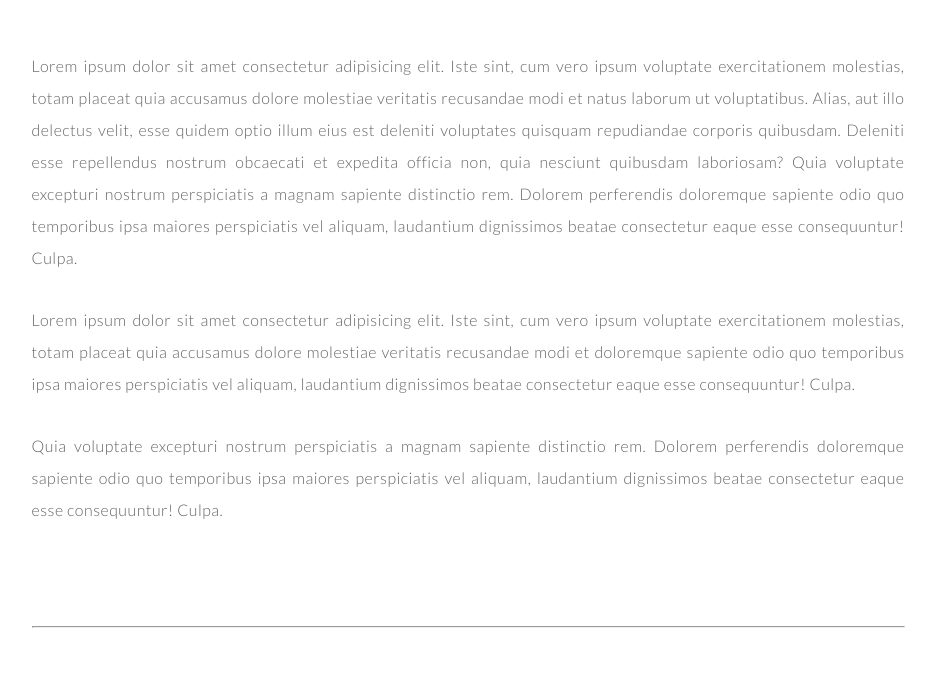
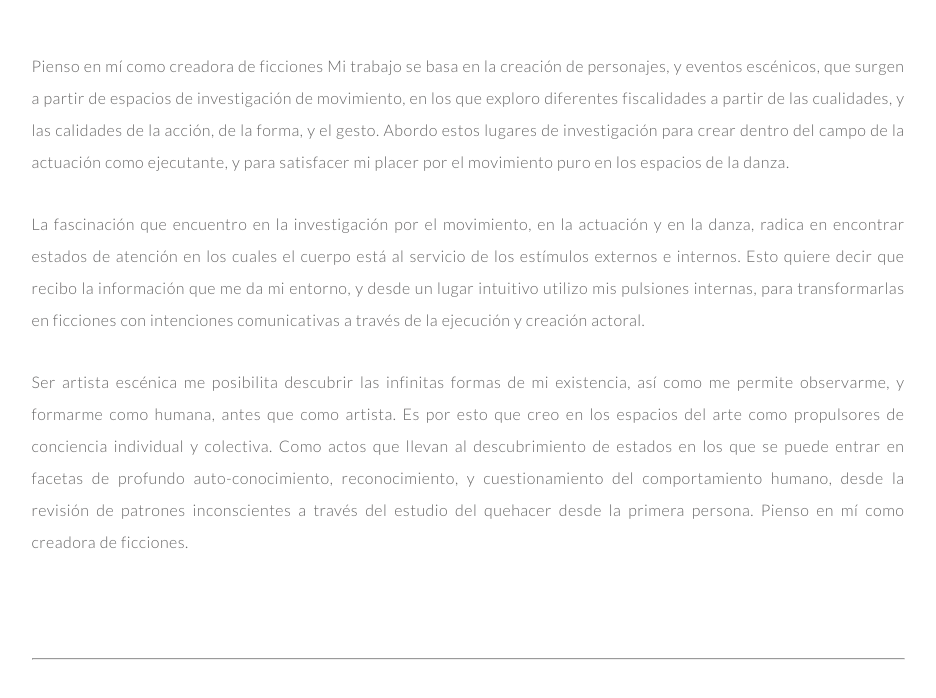
Before and after one commit to RhinoSoftwareDevelopment/IsabellaRestrepo, a website: page pages/statement.html in a window 1280 px wide. Shown: the part 1082-1780 px from the top of the page, without its empty margins (172-1108 px from the left). Drawn offline with Linux system fonts and the light colour scheme.

Commit message:
Fixed clients issues

```diff
--- a/pages/statement.html
+++ b/pages/statement.html
@@ -15,7 +15,7 @@
 <body>
     <header>
         <nav class="navbar">
-             <h1 class="navbar__logo"><a href="../index.html">Isabella Restrepo</a></h1>
+            <h1 class="navbar__logo"><a href="../index.html">Isabella Restrepo</a></h1>
             <ul class="navbar__list">
                 <li> <a href="./statement.html" class="navbar__link navbar__link--active">Artist Statement</a></li>
                 <li> <a href="./self-evaluation.html" class="navbar__link">Autoevaluación</a></li>
@@ -30,10 +30,11 @@
         <div class="container">
             <div class="statement__heading">
                 <div class="statement__image">
-                    <img  src="../images/headshot.jpg" alt="Isabella Retrepo">
+                    <img src="../images/headshot.jpg" alt="Isabella Retrepo">
                 </div>
                 <div class="container u-margin-bottom-big title-box">
-                    <h1 class="heading-primary heading-primary--main heading-primary--big">Artist <br> Statement</h1> <br>
+                    <h1 class="heading-primary heading-primary--main heading-primary--big">Artist <br> Statement</h1>
+                    <br>
                     <h2 class="heading-primary--main heading-primary--subtitle">2019</h2>
                 </div>
             </div>
@@ -43,27 +44,40 @@
     <section>
         <div class="text-box">
             <p class="paragraph">
-                Lorem ipsum dolor sit amet consectetur adipisicing elit. Iste sint, cum vero ipsum voluptate
-                exercitationem molestias, totam placeat quia accusamus dolore molestiae veritatis recusandae modi et
-                natus laborum ut voluptatibus.
-                Alias, aut illo delectus velit, esse quidem optio illum eius est deleniti voluptates quisquam
-                repudiandae corporis quibusdam. Deleniti esse repellendus nostrum obcaecati et expedita officia non,
-                quia nesciunt quibusdam laboriosam?
-                Quia voluptate excepturi nostrum perspiciatis a magnam sapiente distinctio rem. Dolorem perferendis
-                doloremque sapiente odio quo temporibus ipsa maiores perspiciatis vel aliquam, laudantium dignissimos
-                beatae consectetur eaque esse consequuntur! Culpa.
+
+                Pienso en mí como creadora de ficciones
+                Mi trabajo se basa en la creación de personajes, y eventos escénicos, que surgen a partir de espacios de
+                investigación
+                de movimiento, en los que exploro diferentes fiscalidades a partir de las cualidades, y las calidades de
+                la acción, de
+                la forma, y el gesto. Abordo estos lugares de investigación para crear dentro del campo de la actuación
+                como ejecutante,
+                y para satisfacer mi placer por el movimiento puro en los espacios de la danza.
             </p>
+
             <p class="paragraph">
-                Lorem ipsum dolor sit amet consectetur adipisicing elit. Iste sint, cum vero ipsum voluptate
-                exercitationem molestias, totam placeat quia accusamus dolore molestiae veritatis recusandae modi et
-                doloremque sapiente odio quo temporibus ipsa maiores perspiciatis vel aliquam, laudantium dignissimos
-                beatae consectetur eaque esse consequuntur! Culpa.
+                La fascinación que encuentro en la investigación por el movimiento, en la actuación y en la danza,
+                radica en encontrar
+                estados de atención en los cuales el cuerpo está al servicio de los estímulos externos e internos. Esto
+                quiere decir que
+                recibo la información que me da mi entorno, y desde un lugar intuitivo utilizo mis pulsiones internas,
+                para
+                transformarlas en ficciones con intenciones comunicativas a través de la ejecución y creación actoral.
             </p>
+
             <p class="paragraph">
-                Quia voluptate excepturi nostrum perspiciatis a magnam sapiente distinctio rem. Dolorem perferendis
-                doloremque sapiente odio quo temporibus ipsa maiores perspiciatis vel aliquam, laudantium dignissimos
-                beatae consectetur eaque esse consequuntur! Culpa.
+                Ser artista escénica me posibilita descubrir las infinitas formas de mi existencia, así como me permite
+                observarme, y
+                formarme como humana, antes que como artista. Es por esto que creo en los espacios del arte como
+                propulsores de
+                conciencia individual y colectiva. Como actos que llevan al descubrimiento de estados en los que se
+                puede entrar en
+                facetas de profundo auto-conocimiento, reconocimiento, y cuestionamiento del comportamiento humano,
+                desde la revisión de
+                patrones inconscientes a través del estudio del quehacer desde la primera persona.
+                Pienso en mí como creadora de ficciones.
             </p>
+
             <hr>
         </div>
     </section>
```
Also changed, not shown: pages/review.html (+60 -58 lines), pages/self-evaluation.html (+14 -0 lines), pages/work.html (+0 -10 lines).
